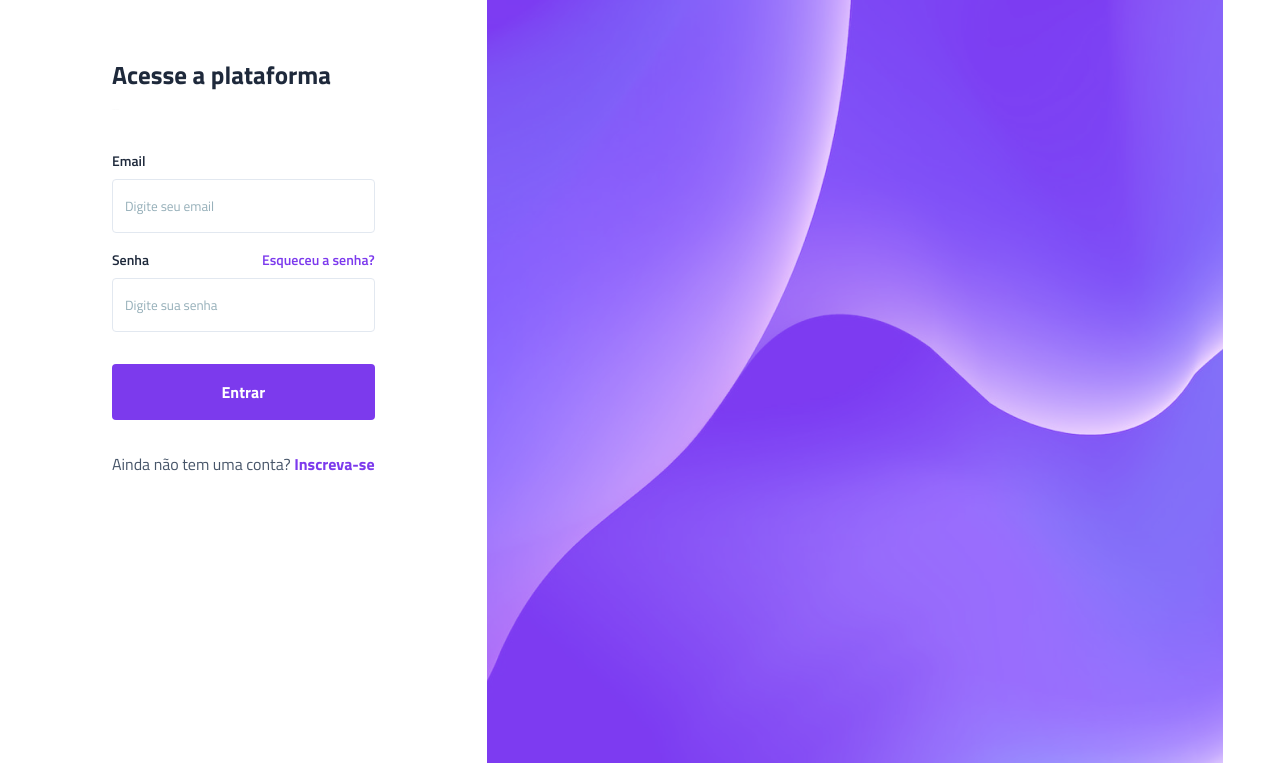
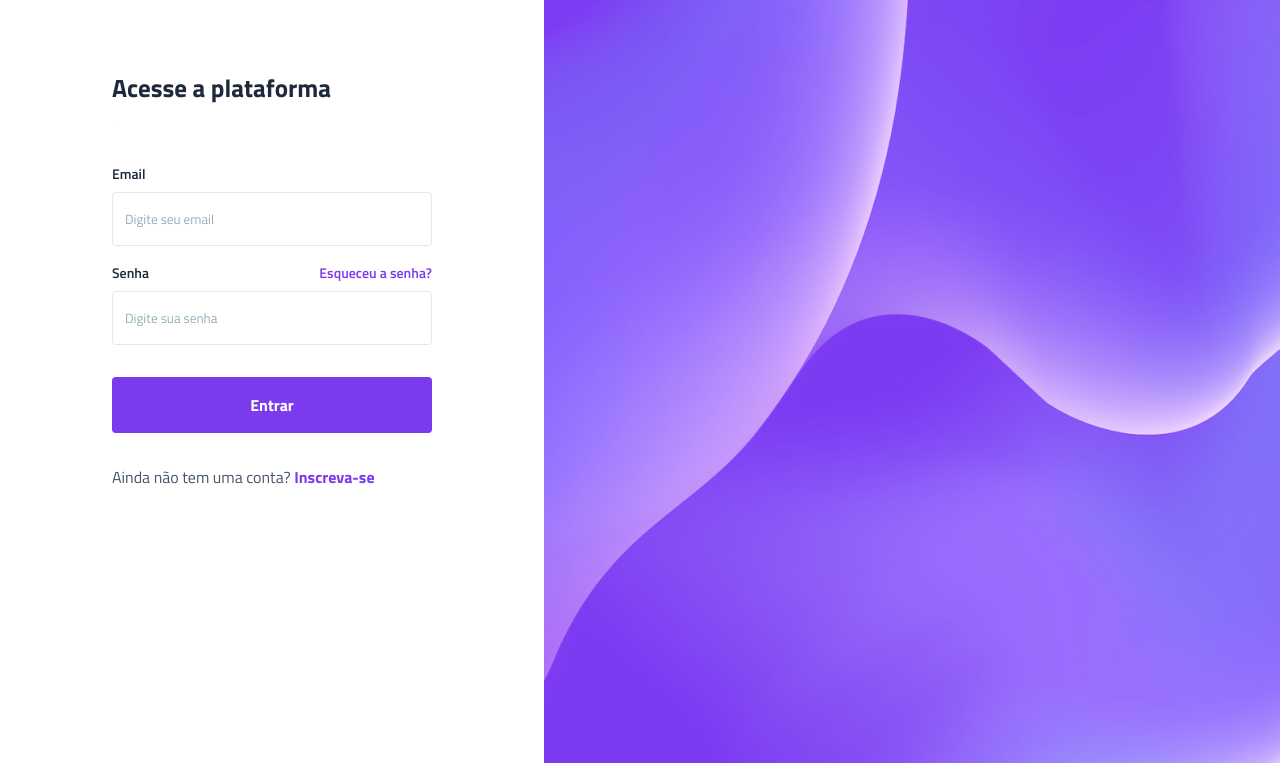
Before and after one commit to pablinho-programador/projeto-vertigo, a plain HTML site: page index.html in a window 1280 px wide. Shown: the part 137-906 px from the top of the page. Drawn offline with Linux system fonts and the light colour scheme.

Commit message:
ajustes de margin e padding no main

```diff
--- a/style.css
+++ b/style.css
@@ -129,7 +129,9 @@ main {
     header {
         background: none;
         justify-content: flex-start;
-        padding-inline: 7rem;
+        margin: 2.5rem 7rem 7rem;
+
+        height: fit-content;
     }
 
     header img {
@@ -137,10 +139,17 @@ main {
     }
 
     main {
-        padding-inline: 7rem;
+        margin-inline: 7rem;
+        max-width: 24rem;
+        padding: 0;
+    }
+
+    .conteudo {
+        width:100%
     }
 
     .bg-desktop {
         display: block;
+        width: 100%;
     }
 }
```
